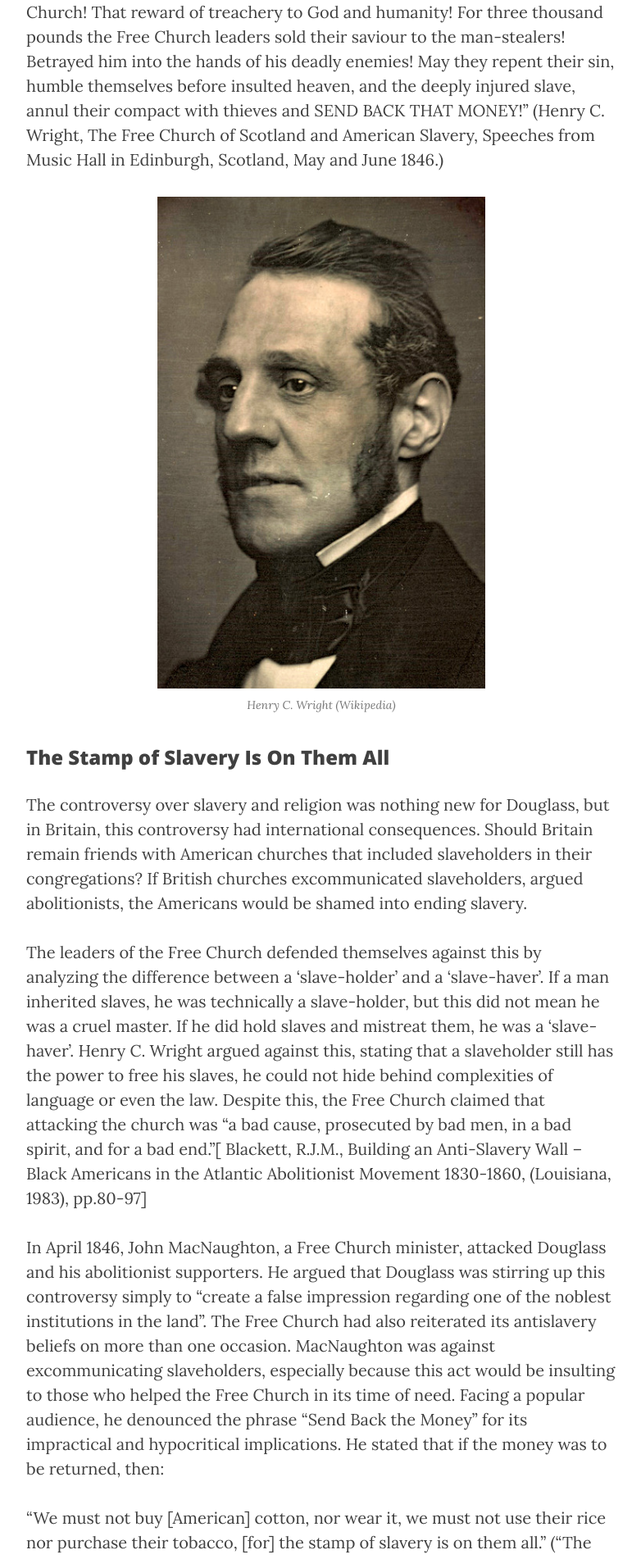
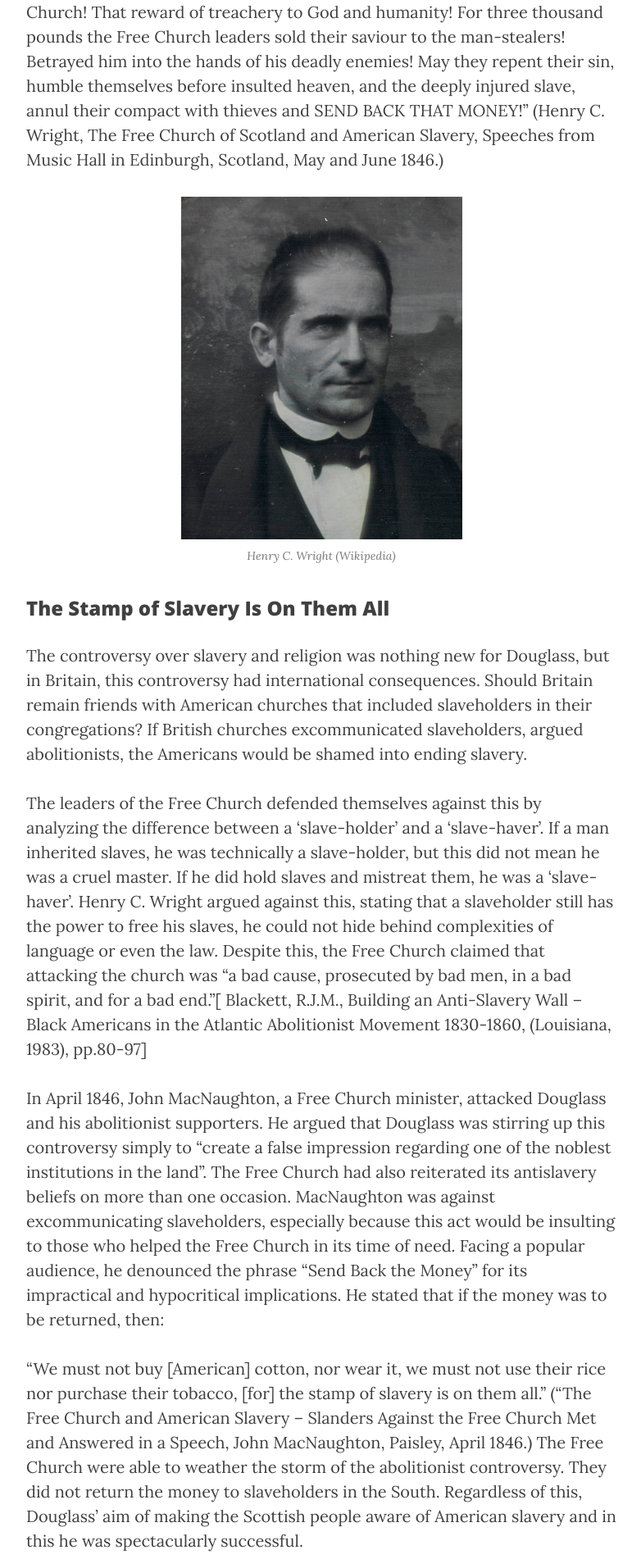
Before and after one commit to FDUK/fduk.github.io, a Jekyll site: the page built from journey/scotland.md, in a window 1280 px wide. Shown: the part 2887-4789 px from the top of the page at 82% size, without its empty margins (458-1240 px from the left). Built offline with Jekyll 4.4.1, drawn with Linux system fonts in a browser that asks for light colours; nearby versions of some CDN libraries.

Commit message:
Update scotland.md

```diff
--- a/journey/scotland.md
+++ b/journey/scotland.md
@@ -27,7 +27,7 @@ In August, Douglass summarised the conduct of the Free Church:
 Douglass was not the only abolitionist to speak against the Free Church. Henry C. Wright and George Thompson lectured in Edinburgh in the spring of 1846, encouraging support for the campaign. When the Free Church responded that only a “small portion [of the church] comes in contact with the system of slavery”, Wright strongly rebuked them:
 “Oh, that three thousand pounds! That accursed gold! That admission fee to the Free Church! That reward of treachery to God and humanity! For three thousand pounds the Free Church leaders sold their saviour to the man-stealers! Betrayed him into the hands of his deadly enemies! May they repent their sin, humble themselves before insulted heaven, and the deeply injured slave, annul their compact with thieves and SEND BACK THAT MONEY!” (Henry C. Wright, The Free Church of Scotland and American Slavery, Speeches from Music Hall in Edinburgh, Scotland, May and June 1846.)
 
-![Picture of Henry C. Wright](/img/GeorgeThompson.jpg)
+![Picture of Henry C. Wright](/img/HCW.jpg)
 <span class="caption text-muted">Henry C. Wright (Wikipedia)</span>
 
 ### The Stamp of Slavery Is On Them All
```
